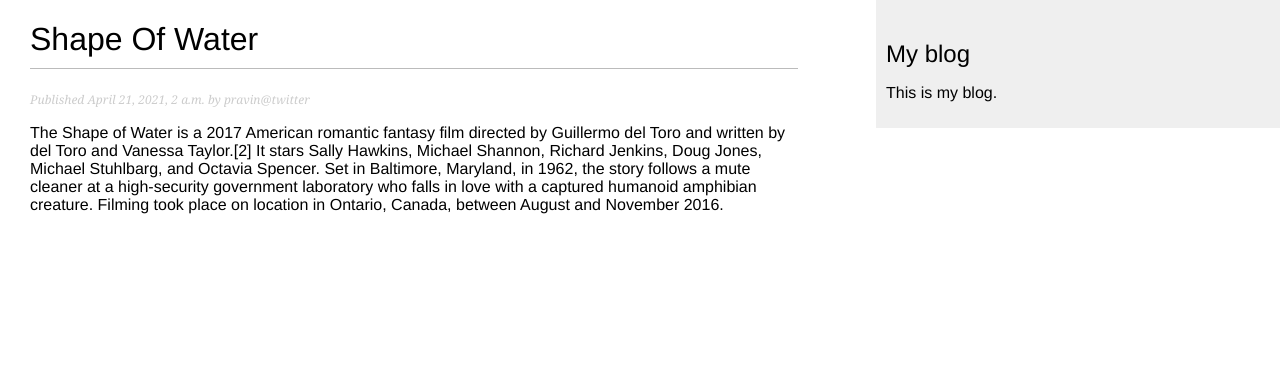
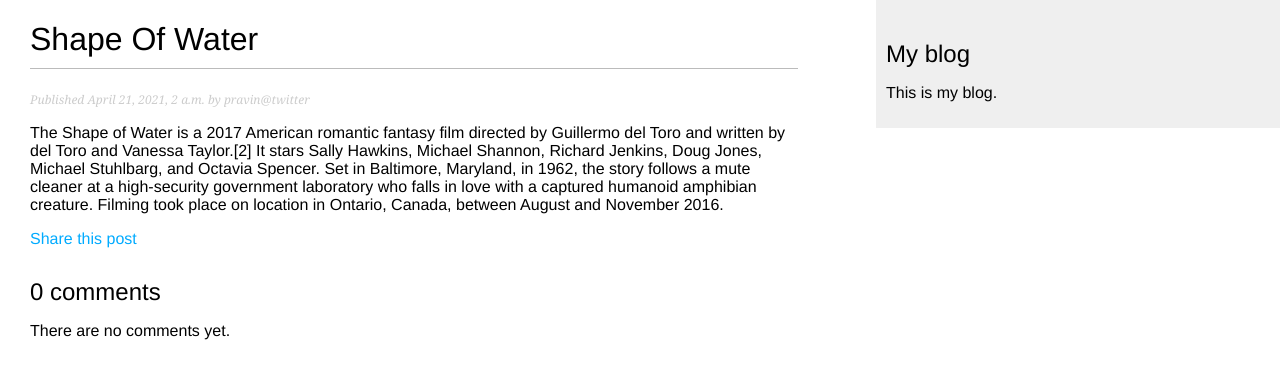
Before and after one commit to Shubham7567/blog-example, a Django app: a page that uses blog/templates/blog/post/detail.html in a window 1280 px wide. Shown: the top 379 px of the page. Run offline with Django 3.2, Linux system fonts and the light colour scheme; data comes from the database, SQL or seed files in the repository; both versions use the stored data as it was after the commit; tables that the repository leaves empty hold one stand-in row (values such as "Sample post").

Commit message:
commit all changes for comment

```diff
--- a/blog/forms.py
+++ b/blog/forms.py
@@ -1,7 +1,14 @@
 from django import forms
+from django.forms import fields
+from .models import Comment
 
 class EmailPostForm(forms.Form):
     name = forms.CharField(max_length=25)
     email = forms.EmailField()
     to = forms.EmailField()
     comments = forms.CharField(required=False,widget=forms.Textarea)
+
+class CommentForm(forms.ModelForm):
+    class Meta:
+        model = Comment
+        fields = ('name','email','body')
--- a/blog/models.py
+++ b/blog/models.py
@@ -1,4 +1,5 @@
 from django.db import models
+from django.db.models.expressions import OrderBy
 from django.utils import timezone
 from django.contrib.auth.models import User
 from django.urls import reverse
@@ -31,3 +32,16 @@
 
     def get_absolute_url(self):
         return reverse("blog:post-detail", args=[self.publish.year,self.publish.month,self.publish.day,self.slug])
+
+class Comment(models.Model):
+    post = models.ForeignKey(Post,on_delete=models.CASCADE,related_name='comments')
+    name = models.CharField(max_length=80)
+    email = models.EmailField()
+    body = models.TextField()
+    created = models.DateTimeField(auto_now_add=True)
+    updated = models.DateTimeField(auto_now=True)
+    active = models.BooleanField(default=True)
+    class Meta:
+        ordering = ('created',)
+    def __str__(self):
+        return f"Comment by {self.name} on {self.post}"
--- a/blog/templates/blog/post/detail.html
+++ b/blog/templates/blog/post/detail.html
@@ -11,4 +11,24 @@
     Published {{ post.publish }} by {{ post.author }}
     </p>
     {{ post.body|linebreaks }}
+    <p>
+        <a href="{% url 'blog:post-share' post.id %}">Share this post</a>
+    </p>
+
+    {% with comments.count as total_comments %}
+        <h2>
+            {{ total_comments }} comment{{ total_comments|pluralize }}
+        </h2>
+    {% endwith %}
+    {% for comment in comments %}
+        <div class="comment">
+            <p class="info">
+                Comment {{ forloop.counter }} by {{ comment.name }}
+                {{ comment.created }}
+            </p>
+            {{ comment.body|linebreaks }}
+        </div>
+    {% empty %}
+        <p>There are no comments yet.</p>
+    {% endfor %}
 {% endblock content %}
--- a/blog/urls.py
+++ b/blog/urls.py
@@ -7,4 +7,5 @@
     #path('',views.post_list,name='post-list'),
     path('',views.PostListView.as_view(),name='post-list'),
     path('<int:year>/<int:month>/<int:day>/<slug:post>/',views.post_detail,name='post-detail'),
+    path('<int:post_id>/share/',views.post_share,name='post-share'),
 ]
--- a/blog/views.py
+++ b/blog/views.py
@@ -1,24 +1,34 @@
 from django.core import paginator
 from django.shortcuts import get_object_or_404, render
-from .models import Post
+from .models import Post,Comment
 from django.core.paginator import Paginator,EmptyPage,PageNotAnInteger
 from django.views.generic import ListView
-from .forms import EmailPostForm
+from .forms import EmailPostForm,CommentForm
+from django.core.mail import send_mail
 
 def post_share(request, post_id):
     post = get_object_or_404(Post,id=post_id, status = 'published')
+    sent = False
     if request.method == 'POST':
         #form was submitted
         form = EmailPostForm(request.POST)
         if form.is_valid():
             #Form fields passed validation
             cd = form.cleaned_data
-            #... send email
+            posturl = request.build_absolute_uri(post.get_absolute_url())
+            subject = f"{cd['name']} recommends you read {post.title}"
+            message = f"Read {post.title} at {posturl}\n\n {cd['name']}\'s comments:{cd['comments']}"
+            send_mail(subject,message,'shubham.rathore@vssolutionz.in',[cd['to']])
+            sent = True
     else:
         form = EmailPostForm()
+        sent = False
+        print(sent)
+        print(post)
     context = {
         'post':post,
         'form':form,
+        'sent':sent,
     }
     return render(request, 'blog/post/share.html',context)
 
@@ -48,4 +58,24 @@
 
 def post_detail(request,year,month,day,post):
     post = get_object_or_404(Post,slug=post,status='published',publish__year=year,publish__month=month,publish__day=day)
-    return render(request,'blog/post/detail.html',{'post':post})
+    comments = post.comments.filter(active=True)
+    new_comment = None
+    if request.method == 'POST':
+        #A comment was posted
+        comment_form = CommentForm(data=request.POST)
+        if comment_form.is_valid():
+            # Create comment object but don't save to database
+            new_comment = comment_form.save(commit=False)
+            # Assign the current post to comment
+            new_comment.post = post
+            # Save the comment to database
+            new_comment.save()
+    else:
+        comment_form = CommentForm()
+    context = {
+        'post':post,
+        'comments':comments,
+        'new_comment':new_comment,
+        'comment_form':comment_form,
+    }
+    return render(request,'blog/post/detail.html',context)
```
Also changed, not shown: blog/admin.py (+7 -1 lines), blog/templates/blog/post/share.html (added, +20 -0 lines), blog/migrations/0003_comment.py (added), db.sqlite3.
